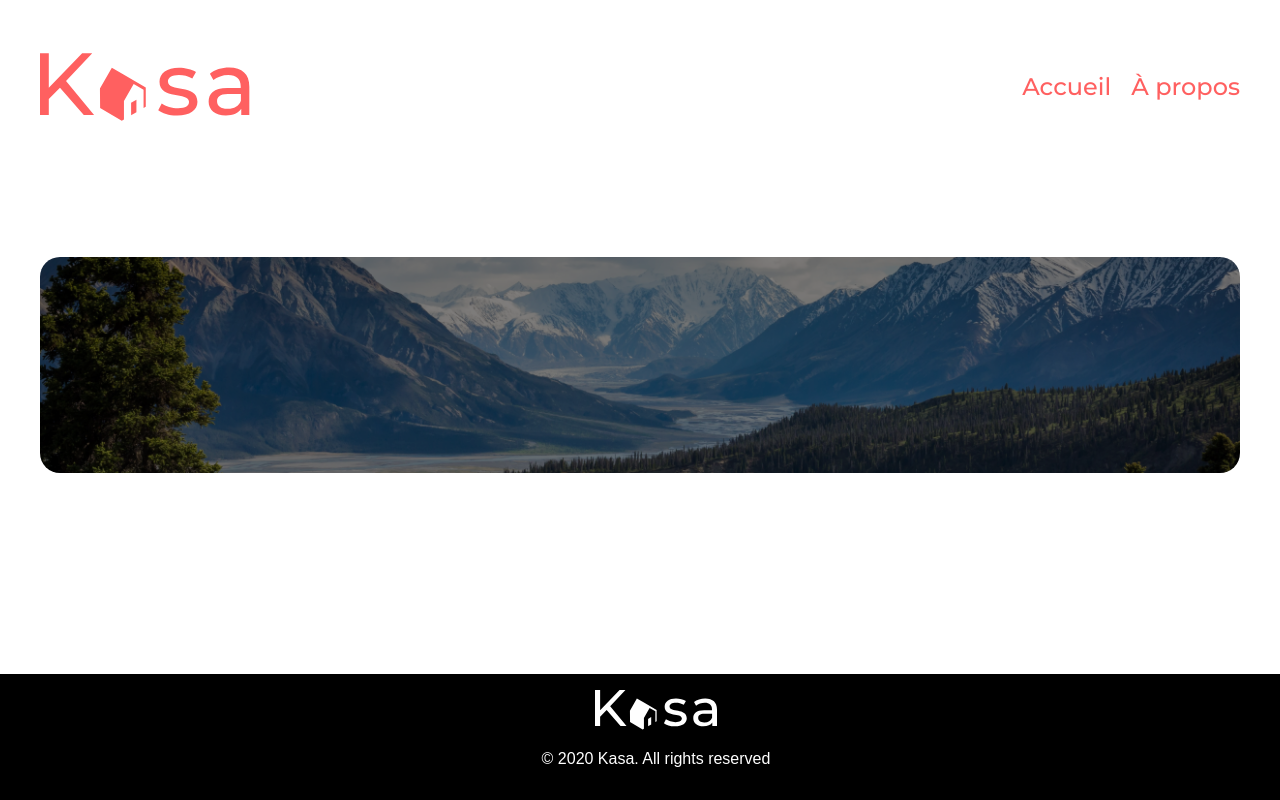
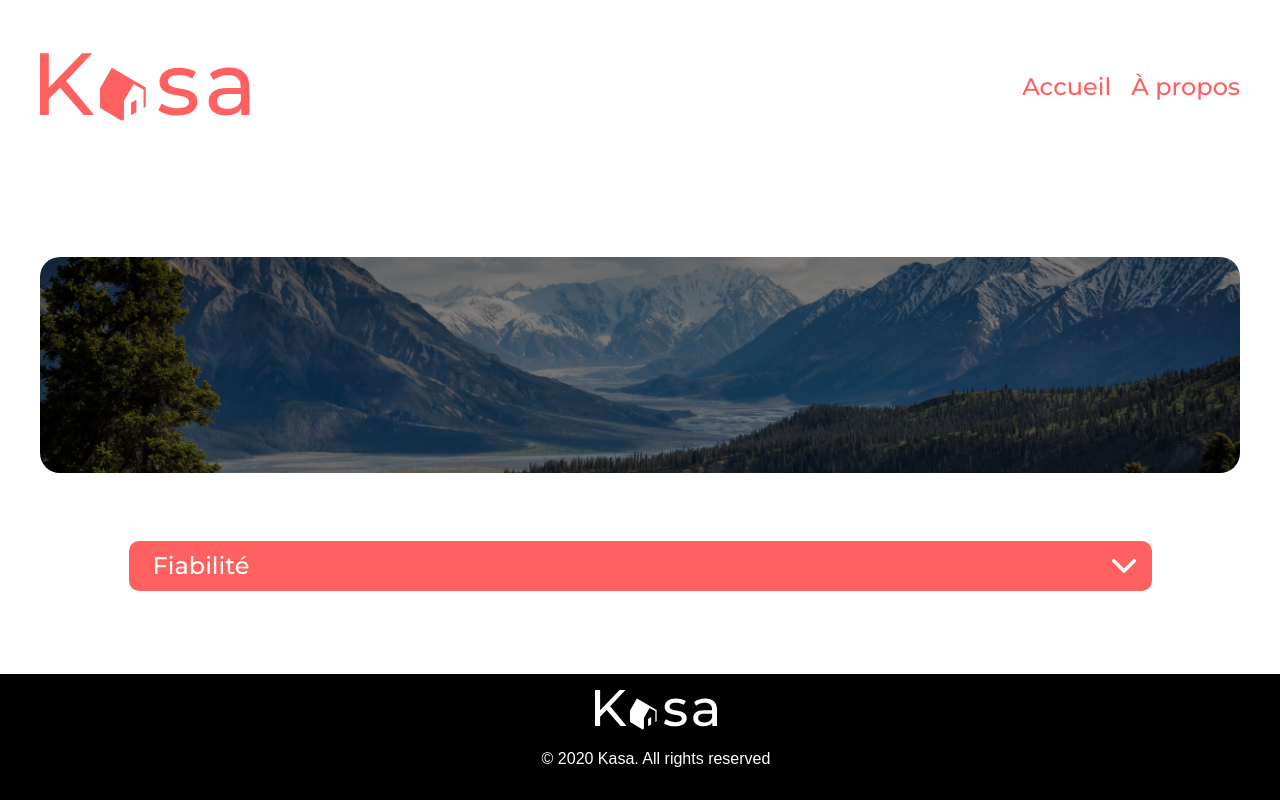
Before and after one commit to Bmajri75/kazaapp, a React (Create React App) app: page /about in a window 1280 px wide. Built offline with nearby package versions, Linux system fonts and the light colour scheme.

Commit message:
mise en place du composant dropdown avec le hook UseState,

```diff
--- a/src/components/Card.js
+++ b/src/components/Card.js
@@ -1,4 +1,3 @@
-import React from "react";
 import { Link } from "react-router-dom";
 import cover from "../datas/logements.json";
 import "../styles/card.scss";
--- /dev/null
+++ b/src/components/Dropdown.js
@@ -0,0 +1,31 @@
+import React, { useState } from "react";
+import vector from "../assets/images/vector.svg";
+import "../styles/dropdown.scss";
+
+function Dropdown({ name }) {
+  const [isOpen, setIsOpen] = useState(false);
+
+  const toggleDropdown = () => {
+    setIsOpen(!isOpen);
+  };
+
+  return (
+    <div className={`dropdown ${isOpen ? "open" : ""}`}>
+      <div className="dropdown-close" onClick={toggleDropdown}>
+        <p>{name}</p>
+        <img className="arrow" src={vector} alt="arrow" />
+      </div>
+      {isOpen && (
+        <div className="dropdown-content">
+          <p>
+            La bienveillance fait partie des valeurs fondatrices de Kasa. <br />
+            Tout comportement discriminatoire ou de perturbation du voisinage
+            entraînera une exclusion de notre plateforme.
+          </p>
+        </div>
+      )}
+    </div>
+  );
+}
+
+export default Dropdown;
--- a/src/pages/About.js
+++ b/src/pages/About.js
@@ -1,6 +1,7 @@
 import React from "react";
 import Section from "../components/Section.js";
 import Header from "../components/Header.js";
+import Dropdown from "../components/Dropdown.js";
 import image from "../assets/images/background_about.png";
 import "../styles/accueil.scss";
 
@@ -12,6 +13,7 @@ function Accueil() {
       </div>
       <div className="body">
         <Section background={image} src=" image banniere" />
+        <Dropdown name="Fiabilité" />
       </div>
     </div>
   );
--- /dev/null
+++ b/src/styles/dropdown.scss
@@ -0,0 +1,37 @@
+.dropdown {
+  width: 1023px;
+  height: 47px;
+  font-family: Montserrat;
+  font-size: 24px;
+  font-weight: 500;
+  line-height: 34.22px;
+  text-align: left;
+  p {
+    margin: 0.5rem;
+  }
+}
+
+.dropdown-close {
+  border-radius: 10px;
+  display: flex;
+  justify-content: space-between;
+  background-color: #ff6060;
+  color: white;
+  padding: 0 1rem;
+}
+
+.arrow {
+  width: 1.5rem;
+}
+
+.dropdown-content {
+  font-family: Montserrat;
+  font-weight: 400;
+  line-height: 34.22px;
+  text-align: left;
+
+  background: #f6f6f6;
+  p {
+    margin: 0;
+  }
+}
```
Also changed, not shown: src/assets/images/vector.svg (added).
